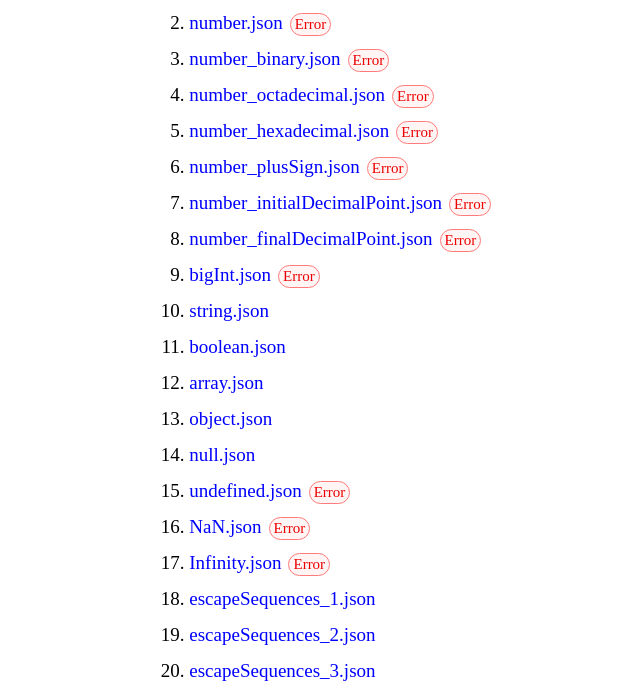
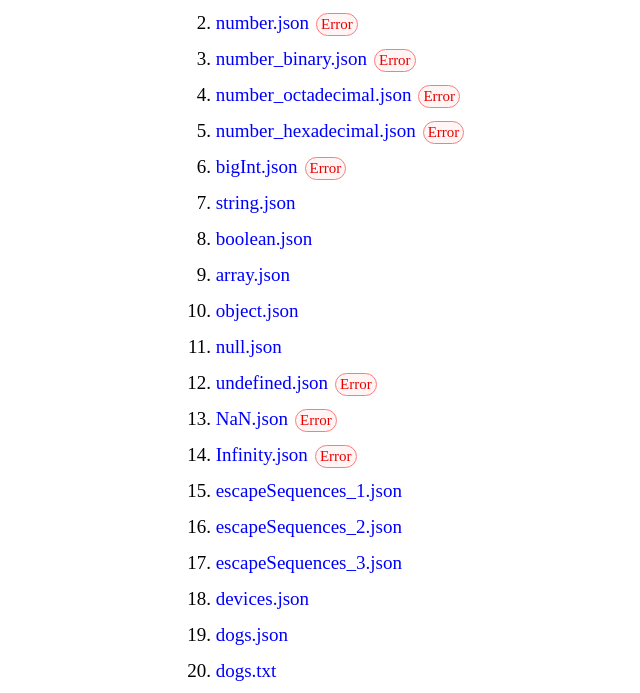
Before and after one commit to GMES-Learning/gmes-learning.github.io, a plain HTML site: page index.html in a window 1280 px wide. Shown: the part 104-797 px from the top of the page, without its empty margins (320-960 px from the left). Drawn offline with Linux system fonts and the light colour scheme.

Commit message:
Add files via upload

```diff
--- a/index.html
+++ b/index.html
@@ -47,9 +47,6 @@
             <li class="error"><a href="number_binary.json"></a></li>
             <li class="error"><a href="number_octadecimal.json"></a></li>
             <li class="error"><a href="number_hexadecimal.json"></a></li>
-            <li class="error"><a href="number_plusSign.json"></a></li>
-            <li class="error"><a href="number_initialDecimalPoint.json"></a></li>
-            <li class="error"><a href="number_finalDecimalPoint.json"></a></li>
             <li class="error"><a href="bigInt.json"></a></li>
             <li><a href="string.json"></a></li>
             <li><a href="boolean.json"></a></li>
```
